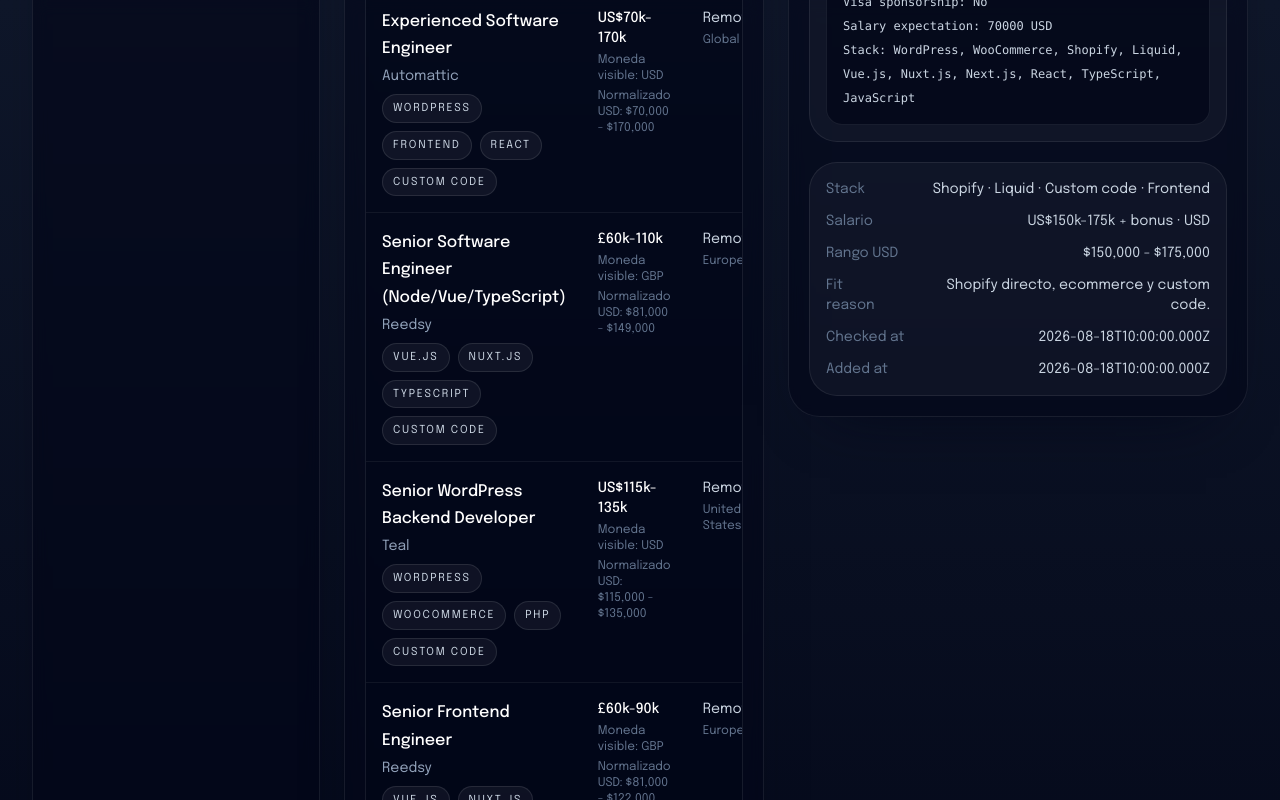
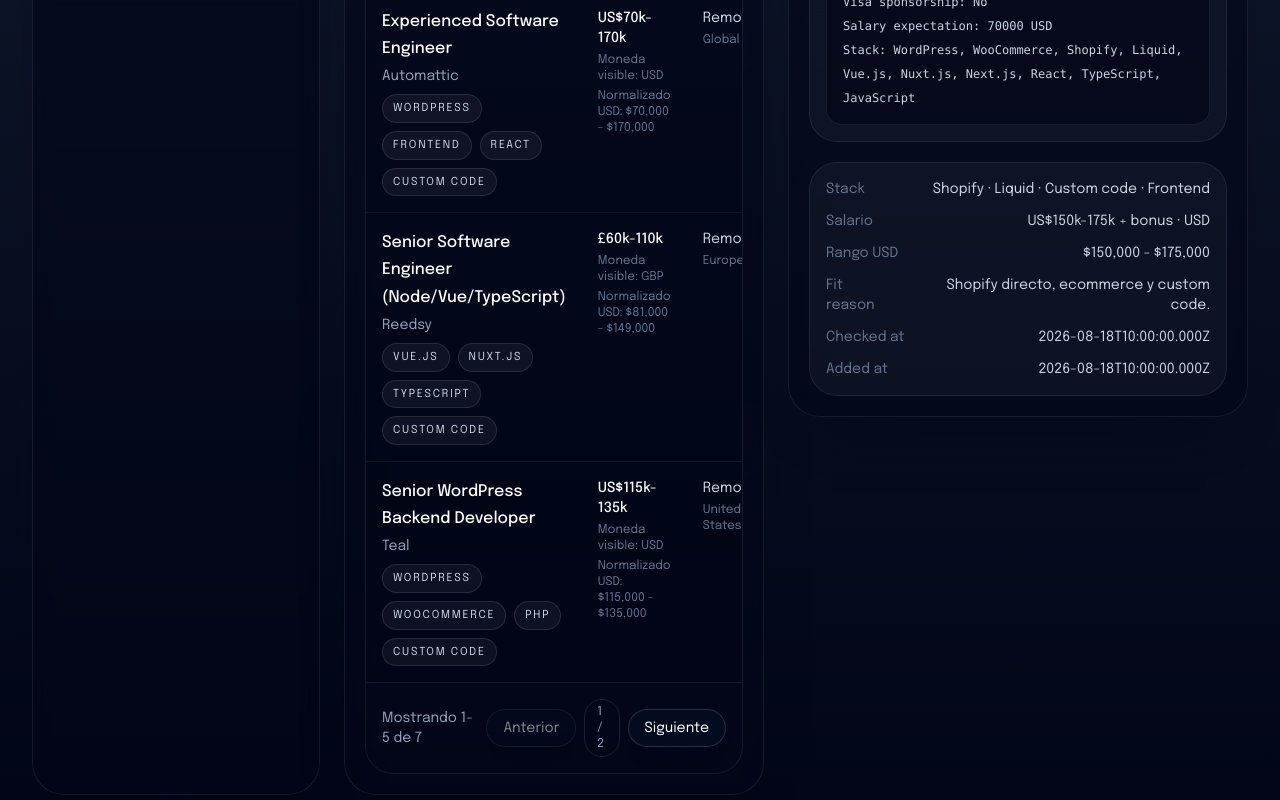
Before and after one commit to FeMizo/AionSite, a Next.js app: page /admin/jobs in a window 1280 px wide. Shown: the part 1406-2206 px from the top of the page. Built offline with nearby package versions, Linux system fonts and the light colour scheme; no server answers.

Commit message:
Add jobs pagination

```diff
--- a/src/components/admin/JobsDashboard.tsx
+++ b/src/components/admin/JobsDashboard.tsx
@@ -23,6 +23,7 @@ import { Button } from "@/src/components/ui/Button";
 
 const UNSAVED_CHANGES_MESSAGE =
   "Hay cambios sin guardar. Si sales, se perderan.";
+const JOBS_PER_PAGE = 5;
 
 function cloneContent(content: JobsContent): JobsContent {
   return JSON.parse(JSON.stringify(content)) as JobsContent;
@@ -209,6 +210,7 @@ export function JobsDashboard({
   const [salaryMaxFilter, setSalaryMaxFilter] = useState("");
   const [sortBy, setSortBy] = useState<"priority" | "salary-desc" | "salary-asc" | "az" | "recent">("priority");
   const [activeStackFilters, setActiveStackFilters] = useState<string[]>([]);
+  const [currentPage, setCurrentPage] = useState(1);
   const [statusMessage, setStatusMessage] = useState<string | null>(null);
   const [isPending, startTransition] = useTransition();
   const latestSnapshotRef = useRef(getSnapshot(initialContent));
@@ -366,15 +368,27 @@ export function JobsDashboard({
     zoneFilter,
   ]);
 
+  const totalPages = useMemo(
+    () => Math.max(1, Math.ceil(filteredJobs.length / JOBS_PER_PAGE)),
+    [filteredJobs.length],
+  );
+
+  const paginatedJobs = useMemo(() => {
+    const startIndex = (currentPage - 1) * JOBS_PER_PAGE;
+    return filteredJobs.slice(startIndex, startIndex + JOBS_PER_PAGE);
+  }, [currentPage, filteredJobs]);
+
   const selectedJob = useMemo(() => {
     return (
+      paginatedJobs.find((job) => job.id === selectedJobId) ??
+      paginatedJobs[0] ??
       filteredJobs.find((job) => job.id === selectedJobId) ??
       filteredJobs[0] ??
       content.jobs.find((job) => job.id === selectedJobId) ??
       content.jobs[0] ??
       null
     );
-  }, [content.jobs, filteredJobs, selectedJobId]);
+  }, [content.jobs, filteredJobs, paginatedJobs, selectedJobId]);
 
   useEffect(() => {
     if (!selectedJob) {
@@ -512,6 +526,20 @@ export function JobsDashboard({
     }
   }, [filteredJobs, selectedJobId]);
 
+  useEffect(() => {
+    setCurrentPage((current) => Math.min(current, totalPages));
+  }, [totalPages]);
+
+  useEffect(() => {
+    if (paginatedJobs.length === 0) {
+      return;
+    }
+
+    if (!paginatedJobs.some((job) => job.id === selectedJobId)) {
+      setSelectedJobId(paginatedJobs[0].id);
+    }
+  }, [paginatedJobs, selectedJobId]);
+
   const statusCounts = useMemo(() => {
     const counts = Object.fromEntries(
       jobStatuses.map((status) => [status, 0]),
@@ -596,7 +624,16 @@ export function JobsDashboard({
     setSalaryMaxFilter("");
     setSortBy("priority");
     setActiveStackFilters([]);
+    setCurrentPage(1);
   };
+
+  const goToPage = (page: number) => {
+    const boundedPage = Math.max(1, Math.min(page, totalPages));
+    setCurrentPage(boundedPage);
+  };
+
+  const pageStart = filteredJobs.length === 0 ? 0 : (currentPage - 1) * JOBS_PER_PAGE + 1;
+  const pageEnd = Math.min(currentPage * JOBS_PER_PAGE, filteredJobs.length);
 
   const selectedJobPack = selectedJob
     ? buildAutofillPack(content, selectedJob)
@@ -819,7 +856,7 @@ export function JobsDashboard({
                 </tr>
               </thead>
               <tbody className="divide-y divide-white/6 bg-slate-950/40">
-                {filteredJobs.map((job) => {
+                {paginatedJobs.map((job) => {
                   const isSelected = job.id === selectedJob?.id;
                   return (
                     <tr
@@ -888,7 +925,37 @@ export function JobsDashboard({
             <div className="border-t border-white/8 px-4 py-8 text-sm text-slate-400">
               No hay vacantes con esos filtros.
             </div>
-          ) : null}
+          ) : (
+            <div className="flex flex-col gap-3 border-t border-white/8 px-4 py-4 text-sm text-slate-400 md:flex-row md:items-center md:justify-between">
+              <p>
+                Mostrando {pageStart}-{pageEnd} de {filteredJobs.length}
+              </p>
+
+              <div className="flex items-center gap-2">
+                <Button
+                  variant="outline"
+                  size="sm"
+                  onClick={() => goToPage(currentPage - 1)}
+                  disabled={currentPage <= 1}
+                >
+                  Anterior
+                </Button>
+
+                <span className="rounded-full border border-white/10 px-3 py-1 text-xs uppercase tracking-[0.2em] text-slate-400">
+                  {currentPage} / {totalPages}
+                </span>
+
+                <Button
+                  variant="outline"
+                  size="sm"
+                  onClick={() => goToPage(currentPage + 1)}
+                  disabled={currentPage >= totalPages}
+                >
+                  Siguiente
+                </Button>
+              </div>
+            </div>
+          )}
         </div>
       </section>
 
```
